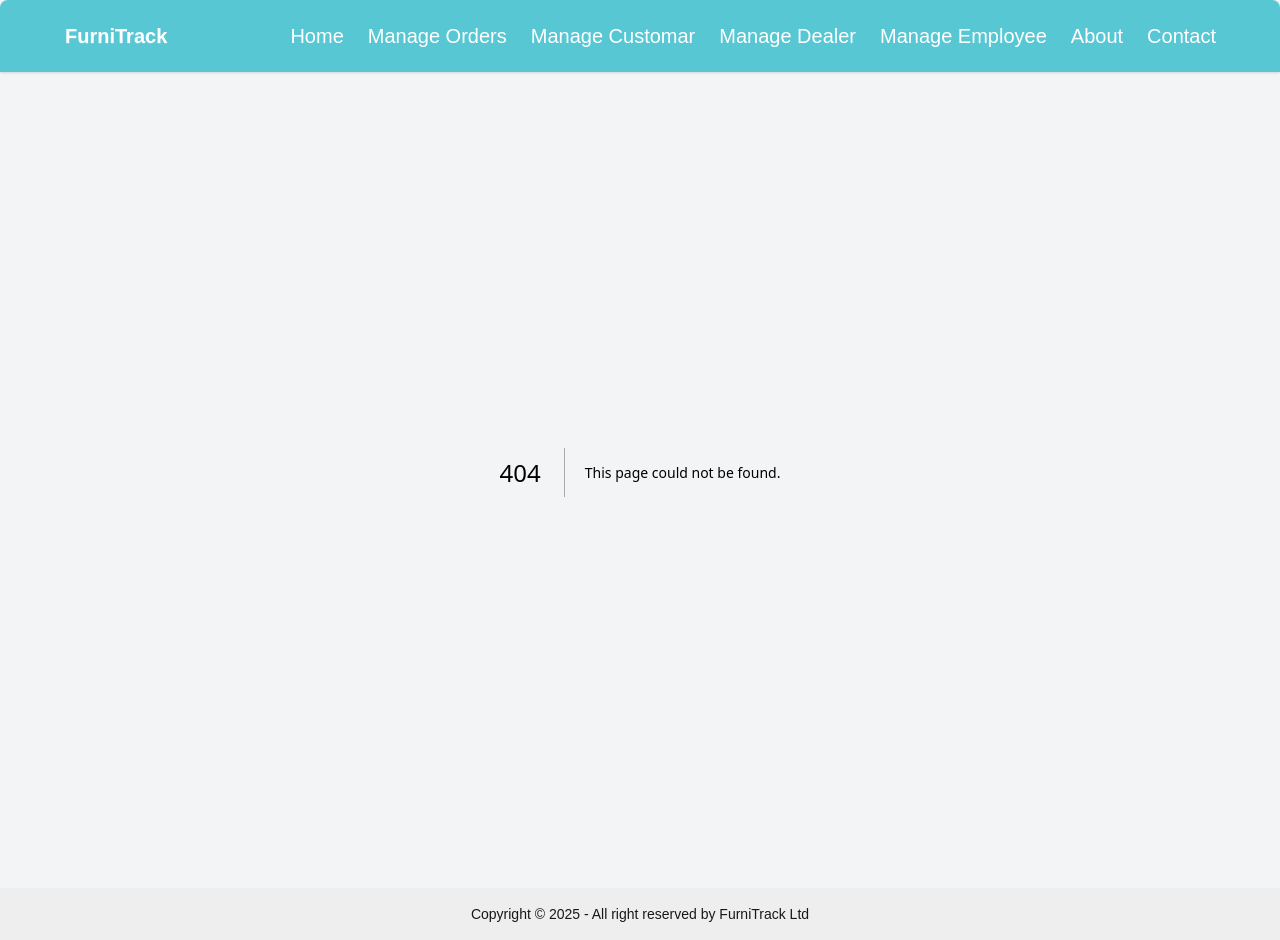
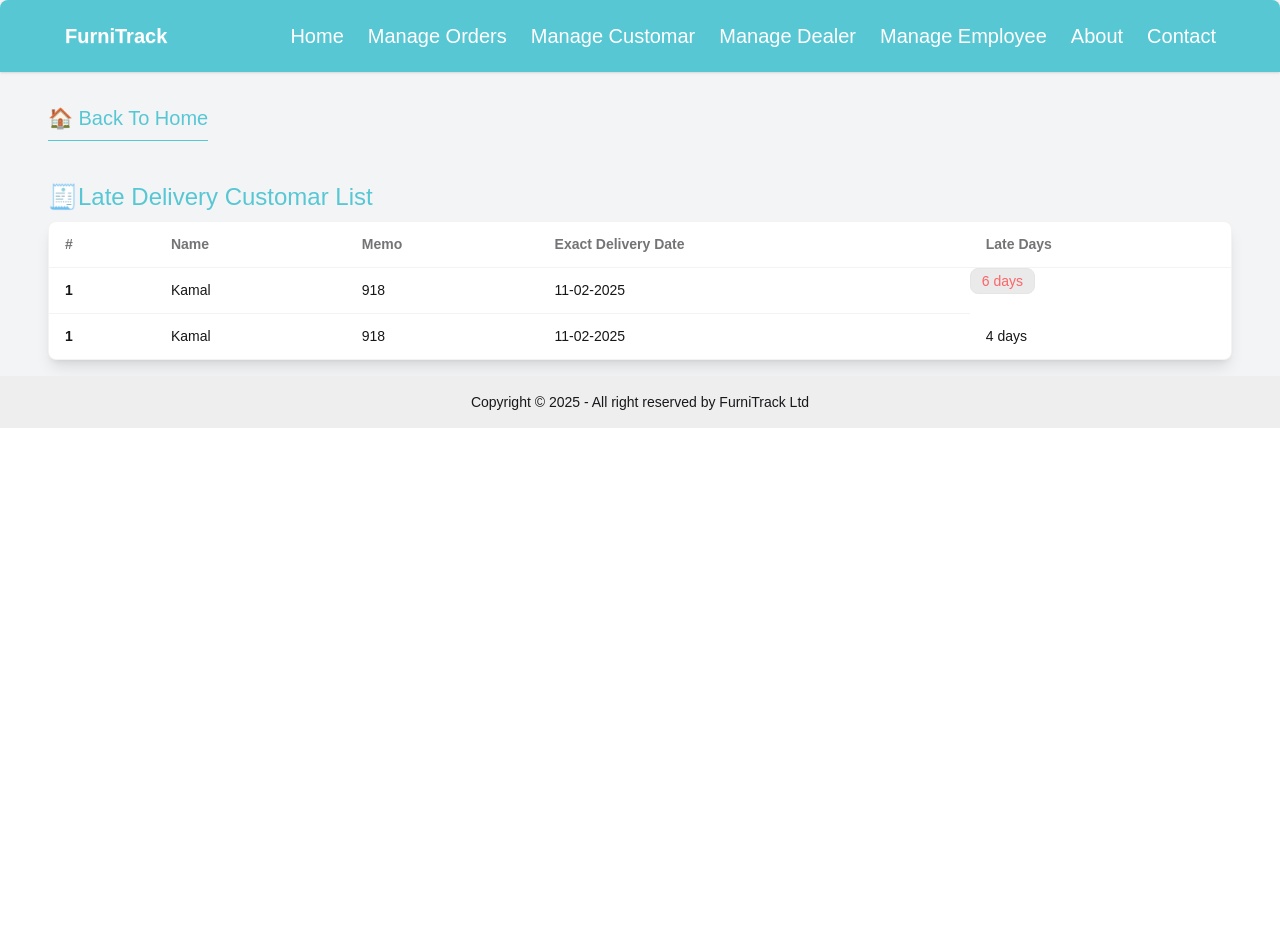
Before and after one commit to 0rakib0/furni-track-frontend, a Next.js app: page /late-delivery-customar-list in a window 1280 px wide. Before the commit this address had no page. After the commit the page ends 800 px from the top, so only its background shows below. Built offline with nearby package versions, Linux system fonts and the light colour scheme.

Commit message:
design late delivery customar list

```diff
--- a/src/app/(customar)/customar-management/page.jsx
+++ b/src/app/(customar)/customar-management/page.jsx
@@ -9,7 +9,7 @@ function CustomarManagement() {
         { name: '📝 Add Customar', path: '/add-customar', id: '1' },
         { name: '📄 View Customar', path: '/view-customar', id: '2' },
         { name: '🔍 Send Offer Mails', path: '/send-offer-mail', id: '3' },
-        { name: '📆 Late Delivery Customar', path: '/view-customar', id: '4' },
+        { name: '📆 Late Delivery Customar', path: '/late-delivery-customar-list', id: '4' },
     ]
 
     return (
--- /dev/null
+++ b/src/app/(customar)/late-delivery-customar-list/page.jsx
@@ -0,0 +1,47 @@
+import PageTitle from '@/components/PageTitle/PageTitle'
+import React from 'react'
+
+function LateDeliveryCustomar() {
+    return (
+        <div>
+            <PageTitle></PageTitle>
+            <h3 className='md:text-2xl text-xl mb-2 text-[#57c7d4]'>🧾Late Delivery Customar List</h3>
+            <div className="overflow-x-auto rounded-box border border-base-content/5 bg-base-100 shadow-lg">
+
+                <div className="overflow-x-auto">
+                    <table className="table">
+                        {/* head */}
+                        <thead>
+                            <tr>
+                                <th>#</th>
+                                <th>Name</th>
+                                <th>Memo</th>
+                                <th>Exact Delivery Date</th>
+                                <th>Late Days</th>
+                            </tr>
+                        </thead>
+                        <tbody>
+                            <tr>
+                                <th>1</th>
+                                <td>Kamal</td>
+                                <td>918</td>
+                                <td>11-02-2025</td>
+                                <td className="badge badge-soft text-red-400 mr-2">6 days</td>
+                            </tr>
+                            <tr>
+                                <th>1</th>
+                                <td>Kamal</td>
+                                <td>918</td>
+                                <td>11-02-2025</td>
+                                <td>4 days</td>
+                            </tr>
+                        </tbody>
+                    </table>
+                </div>
+
+            </div>
+        </div>
+    )
+}
+
+export default LateDeliveryCustomar
```
